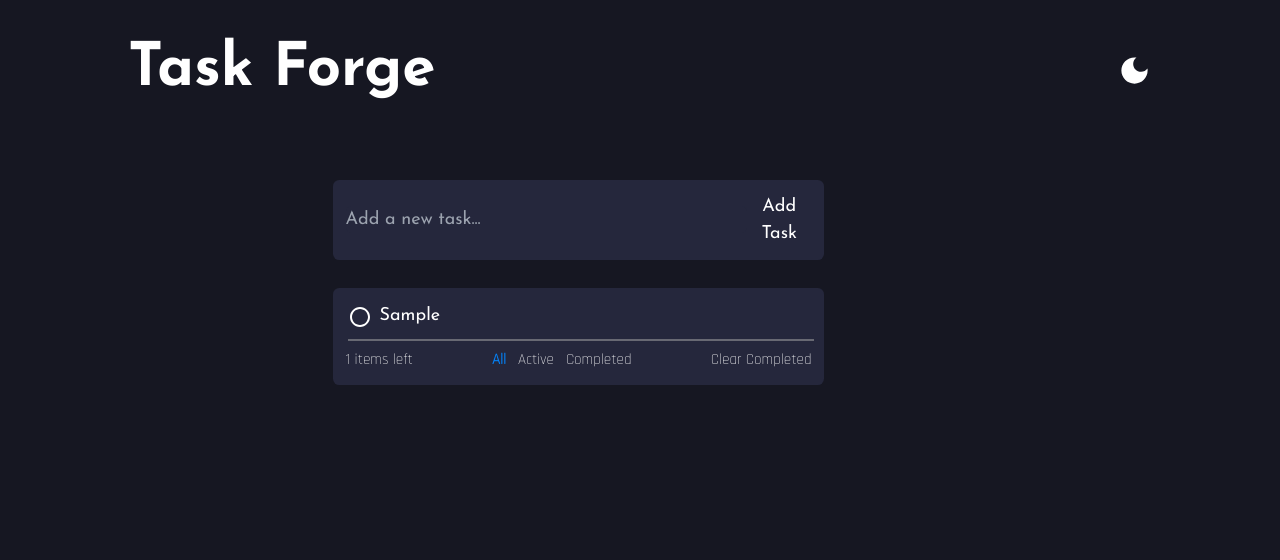
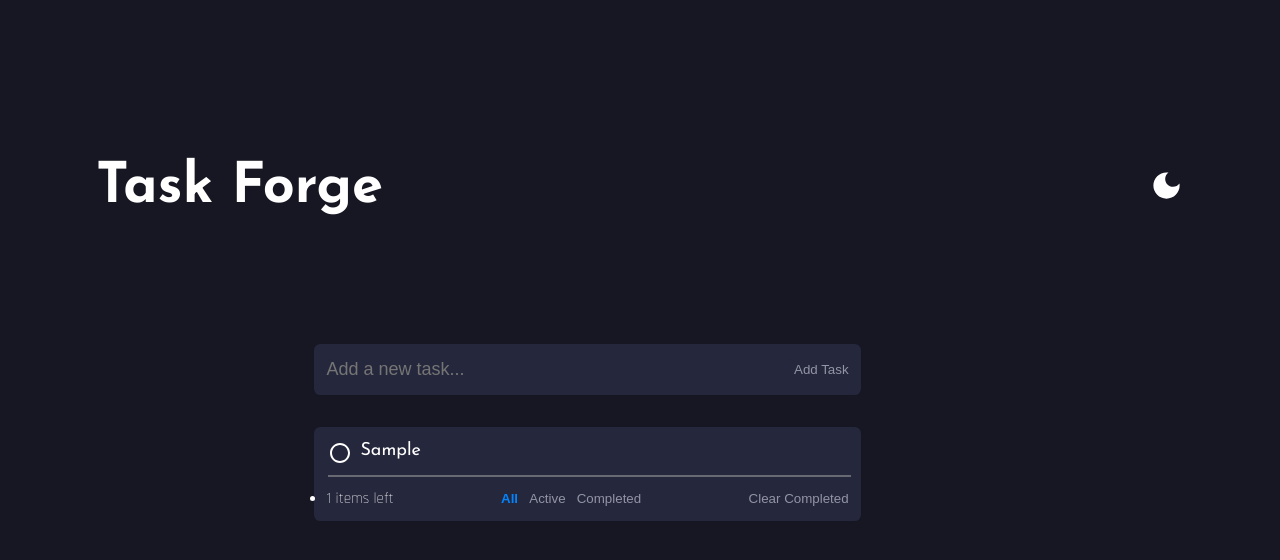
Before and after one commit to AbhinavGupta-de/todo-app, a React (Create React App) app: page / in a window 1280 px wide. Both pictures are taken after typing "Sample" into the empty fields and a click on the button "Add Task". Shown: the top 560 px of the page. Built offline with nearby package versions, Linux system fonts and the light colour scheme.

Commit message:
removed tailwind, added  css

```diff
--- a/package.json
+++ b/package.json
@@ -6,7 +6,7 @@
     "@emotion/react": "^11.11.1",
     "@emotion/styled": "^11.11.0",
     "@mui/icons-material": "^5.14.3",
-    "@mui/material": "^5.14.4",
+    "@mui/material": "^5.14.5",
     "@testing-library/jest-dom": "^5.17.0",
     "@testing-library/react": "^13.4.0",
     "@testing-library/user-event": "^13.5.0",
@@ -38,8 +38,5 @@
       "last 1 firefox version",
       "last 1 safari version"
     ]
-  },
-  "devDependencies": {
-    "tailwindcss": "^3.3.3"
   }
 }
--- a/src/App.js
+++ b/src/App.js
@@ -8,7 +8,7 @@ const App = () => {
 	return (
 		// TODO Do something about changing the background color when we change the state
 
-		<div className="items-center w-4/5 m-auto mt-10">
+		<div className="App">
 			<ThemeContextProvider>
 				<TodosContextProvider>
 					<Header />
--- a/src/Components/header/Header.js
+++ b/src/Components/header/Header.js
@@ -3,8 +3,8 @@ import ThemeChangeButton from './ThemeChangeButton';
 
 const Header = () => {
 	return (
-		<header className="flex justify-between items-center">
-			<h1 className="text-center font-bold text-6xl">Task Forge</h1>
+		<header className="header">
+			<h1 className="header-text">Task Forge</h1>
 			<ThemeChangeButton />
 		</header>
 	);
--- a/src/Components/header/ThemeChangeButton.js
+++ b/src/Components/header/ThemeChangeButton.js
@@ -12,14 +12,12 @@ const ThemeChangeButton = () => {
 	};
 
 	return (
-		<div>
-			<button onClick={handleClick}>
-				{isDark ? (
-					<LightModeIcon fontSize="large" />
-				) : (
-					<DarkModeIcon fontSize="large" />
-				)}
-			</button>
+		<div className="themechangebtn" onClick={handleClick}>
+			{isDark ? (
+				<LightModeIcon fontSize="large" />
+			) : (
+				<DarkModeIcon fontSize="large" />
+			)}
 		</div>
 	);
 };
--- a/src/Components/todolist/Hero.js
+++ b/src/Components/todolist/Hero.js
@@ -9,16 +9,16 @@ const Hero = () => {
 
 	if (todos.length === 0)
 		return (
-			<div className="mt-20 items-center flex flex-col w-auto">
-				<div className="w-3/5">
+			<div className="hero">
+				<div style={{ width: '60%' }}>
 					<NewTask addTask={setTodos} length={todos.length} />
 				</div>
 			</div>
 		);
 
 	return (
-		<div className="mt-20 items-center flex flex-col w-auto">
-			<div className="w-3/5">
+		<div className="hero">
+			<div style={{ width: '60%' }}>
 				<NewTask addTask={setTodos} length={todos.length} />
 			</div>
 			<TaskList />
--- a/src/Components/todolist/List.js
+++ b/src/Components/todolist/List.js
@@ -38,6 +38,7 @@ const List = ({ filterString }) => {
 						);
 					}
 				}
+				return <h1></h1>;
 			})}
 		</>
 	);
--- a/src/Components/todolist/ListOptions.js
+++ b/src/Components/todolist/ListOptions.js
@@ -6,17 +6,16 @@ const ListOptions = ({ setFilterString, filterString }) => {
 	const { todos, clearCompleted } = todData;
 
 	const handleClick = (e) => {
-		e.target.className = 'active';
 		setFilterString(e.target.innerText);
 	};
 	return (
-		<li className="mt-2">
+		<li style={{ marginTop: '2px' }}>
 			<div className="list-options">
-				<span>{todos.length} items left</span>
-				<div className="flex flex-row justify-between gap-3">
+				{todos.length} items left
+				<div className="list-options-btn-container">
 					<button
 						className={`${
-							filterString === 'All' && 'text-[#0384fc] font-bold'
+							filterString === 'All' ? 'list-options-btn inline' : 'inline'
 						}`}
 						onClick={handleClick}
 					>
@@ -24,7 +23,7 @@ const ListOptions = ({ setFilterString, filterString }) => {
 					</button>
 					<button
 						className={`${
-							filterString === 'Active' && 'text-[#0384fc] font-bold'
+							filterString === 'Active' ? 'list-options-btn inline' : 'inline'
 						}`}
 						onClick={handleClick}
 					>
@@ -32,14 +31,18 @@ const ListOptions = ({ setFilterString, filterString }) => {
 					</button>
 					<button
 						className={`${
-							filterString === 'Completed' && 'text-[#0384fc] font-bold'
+							filterString === 'Completed'
+								? 'list-options-btn inline'
+								: 'inline'
 						}`}
 						onClick={handleClick}
 					>
 						Completed
 					</button>
 				</div>
-				<button onClick={clearCompleted}>Clear Completed</button>
+				<button onClick={clearCompleted} className="inline">
+					Clear Completed
+				</button>
 			</div>
 		</li>
 	);
--- a/src/Components/todolist/NewTask.js
+++ b/src/Components/todolist/NewTask.js
@@ -28,12 +28,17 @@ const NewTask = ({ length, addTask }) => {
 	};
 
 	return (
-		<div className="mb-7">
-			<form onSubmit={(e) => e.preventDefault()} className="task-container">
+		<div style={{ marginBottom: '2rem' }}>
+			<form
+				onSubmit={(e) => e.preventDefault()}
+				className="task-container"
+				style={{ height: '25px' }}
+			>
 				<input
 					type="text"
 					placeholder="Add a new task..."
 					className="tasks"
+					style={{ fontSize: '18px' }}
 					value={task}
 					onChange={handleTask}
 				/>
--- a/src/Components/todolist/Task.js
+++ b/src/Components/todolist/Task.js
@@ -14,17 +14,17 @@ const Task = ({ todo, statusToggle, closeTask }) => {
 
 	return (
 		<li key={todo.id} id="todo-list">
-			<div className="flex flex-row justify-between">
-				<div onClick={statusToggleHandler} className="mr-2">
+			<div className="task">
+				<div onClick={statusToggleHandler} style={{ marginRight: '8px' }}>
 					{todo.completed ? <CheckCircleIcon /> : <RadioButtonUncheckedIcon />}
 				</div>
 				{todo.completed ? (
-					<del className="text-[#707280]">{todo.description}</del>
+					<del style={{ color: '#707280' }}>{todo.description}</del>
 				) : (
 					todo.description
 				)}
 			</div>
-			<button onClick={closeTaskHandler}>
+			<button onClick={closeTaskHandler} className="inline">
 				<CloseIcon id="close-icon" />
 			</button>
 		</li>
--- a/src/Components/todolist/TaskList.js
+++ b/src/Components/todolist/TaskList.js
@@ -12,11 +12,10 @@ const TaskList = () => {
 	const [filterString, setFilterString] = React.useState('All');
 
 	return (
-		<div className="w-3/5">
+		<div style={{ width: '60%' }}>
 			<div className="task-container">
-				<ul className="bt-1 w-full text-left">
+				<ul className="tasklist">
 					<List filterString={filterString} />
-
 					<ListOptions
 						setFilterString={setFilterString}
 						filterString={filterString}
--- a/src/styles.css
+++ b/src/styles.css
@@ -1,10 +1,28 @@
-@tailwind base;
-@tailwind components;
-@tailwind utilities;
-
 * {
 	margin: 0;
 	padding: 0;
+}
+
+.App {
+	/* items-center w-4/5 m-auto mt-10; */
+	align-items: center;
+	width: 85%;
+	margin: auto;
+	margin-top: 10rem;
+}
+
+.header {
+	/* flex justify-between items-center */
+	display: flex;
+	justify-content: space-between;
+	align-items: center;
+}
+
+.header-text {
+	/* text-center font-bold text-6xl */
+	text-align: center;
+	font-weight: 700;
+	font-size: 3.5rem;
 }
 
 body {
@@ -23,6 +41,37 @@ body {
 	padding: 0.8rem;
 	width: 80%;
 	border-radius: 0.4rem;
+}
+
+.hero {
+	/* mt-20 items-center flex flex-col w-auto */
+
+	margin-top: 8rem;
+	align-items: center;
+	display: flex;
+	flex-direction: column;
+	width: auto;
+}
+
+.tasklist {
+	/* bt-1 w-full text-left */
+	/* border-top: 1px solid hsl(236, 9%, 61%); */
+	width: 100%;
+	text-align: left;
+	display: flex;
+	flex-direction: column;
+	gap: 0.5rem;
+}
+
+.task {
+	/* flex flex-row justify-between */
+	display: flex;
+	flex-direction: row;
+	justify-content: space-between;
+}
+
+.themechangebtn {
+	cursor: pointer;
 }
 
 .tasks {
@@ -54,7 +103,7 @@ body {
 	margin: 2px;
 	display: flex;
 	justify-content: space-between;
-	padding-bottom: 10px;
+	padding-bottom: 5px;
 }
 #close-icon {
 	display: none;
@@ -75,3 +124,25 @@ body {
 	font-family: 'Rajdhani', sans-serif;
 	font-weight: 100;
 }
+
+.inline {
+	text-wrap: nowrap;
+	background-color: transparent;
+	border: none;
+	color: hsl(236, 9%, 61%);
+	cursor: pointer;
+}
+
+.list-options-btn-container {
+	/* flex flex-row justify-between gap-3 */
+	display: flex;
+	flex-direction: row;
+	justify-content: space-between;
+	gap: 0.7rem;
+}
+
+.list-options-btn {
+	/* 'text-[#0384fc] font-bold' */
+	color: #0384fc;
+	font-weight: 700;
+}
--- a/tailwind.config.js
+++ /dev/null
@@ -1,8 +0,0 @@
-/** @type {import('tailwindcss').Config} */
-module.exports = {
-	content: ['./src/**/*.{js,jsx,ts,tsx}'],
-	theme: {
-		extend: {},
-	},
-	plugins: [],
-};
```
Also changed, not shown: 1 other file (tests, documents, lock files or other folders).
